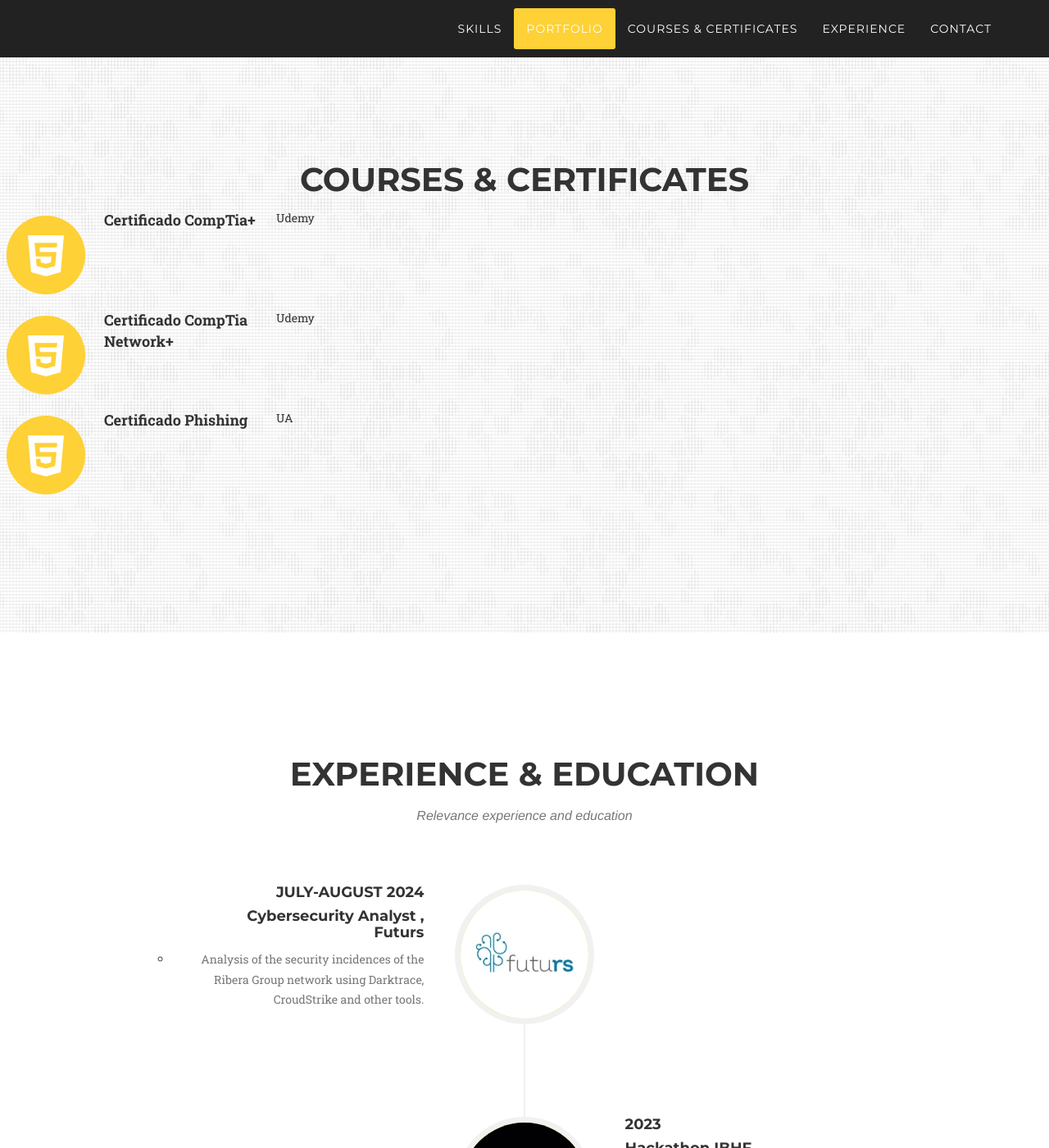
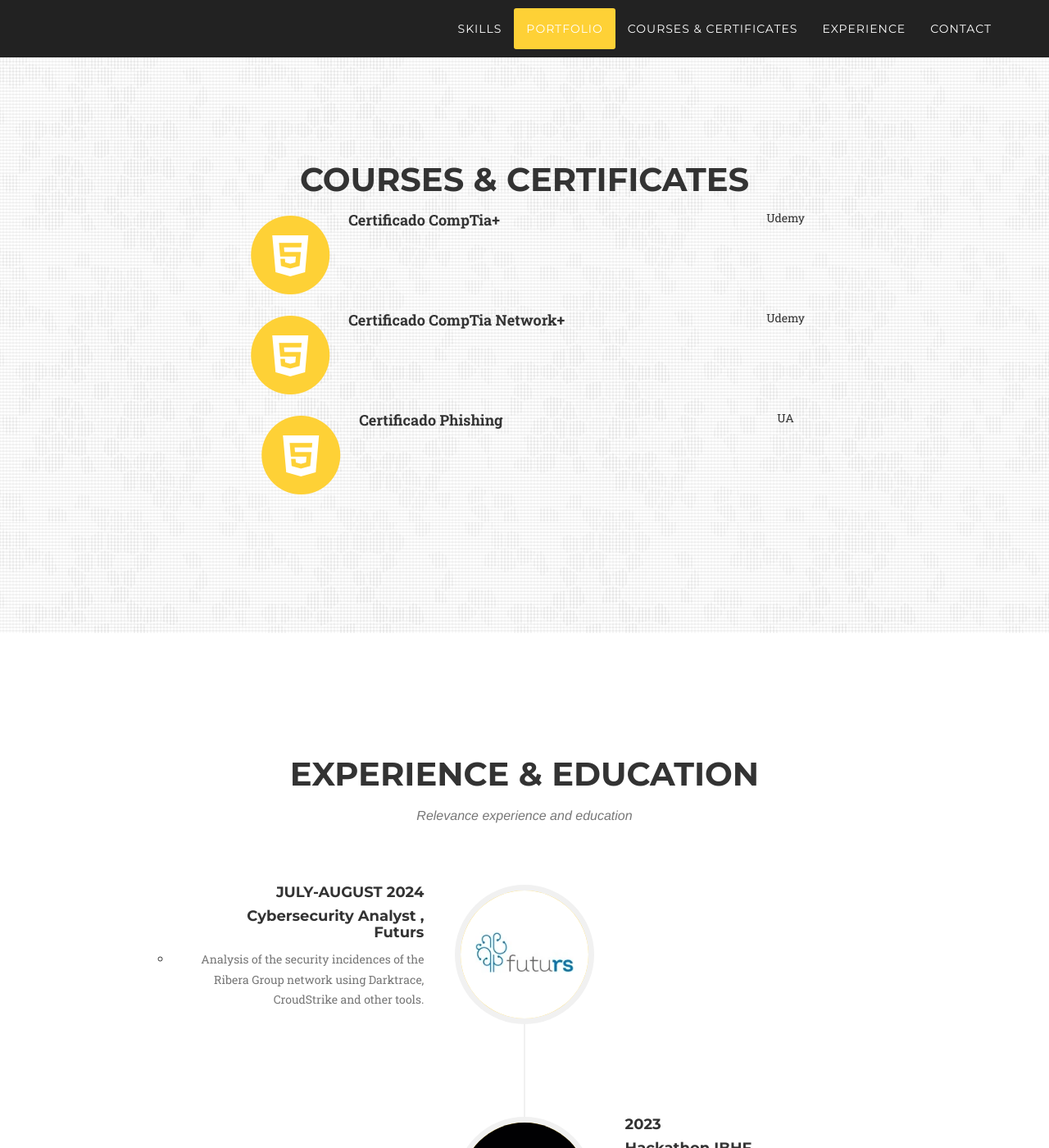
Before and after one commit to agmerino03/agmerino03.github.io, a Jekyll site: the page built from index.html, in a window 1280 px wide and 1400 px high, scrolled down 3363 px. Shown: the whole window at 82% size. Built offline with Jekyll 4.4.1, drawn with Linux system fonts in a browser that asks for light colours; some web fonts are replaced.

Commit message:
New style

```diff
--- a/_layouts/style.css
+++ b/_layouts/style.css
@@ -17,7 +17,7 @@
 
 .custom-list li {
     display: flex;
-    justify-content: flex-start;
+    justify-content: center;
     margin-bottom: 10px;
 }
 
@@ -30,11 +30,11 @@
     font-size: 18px;
     font-weight: bold;
     margin-right: 10px; /* Espacio entre el título y la fuente */
-    width: 200px; /* Ancho fijo para los títulos */
+    width: 500px; /* Ancho fijo para los títulos */
 }
 
 .cert-source {
     font-size: 16px;
     color: #555; /* Color gris para diferenciar la fuente */
-    width: 100px; /* Ancho fijo para las plataformas */
+    width: 200px; /* Ancho fijo para las plataformas */
 }
```
